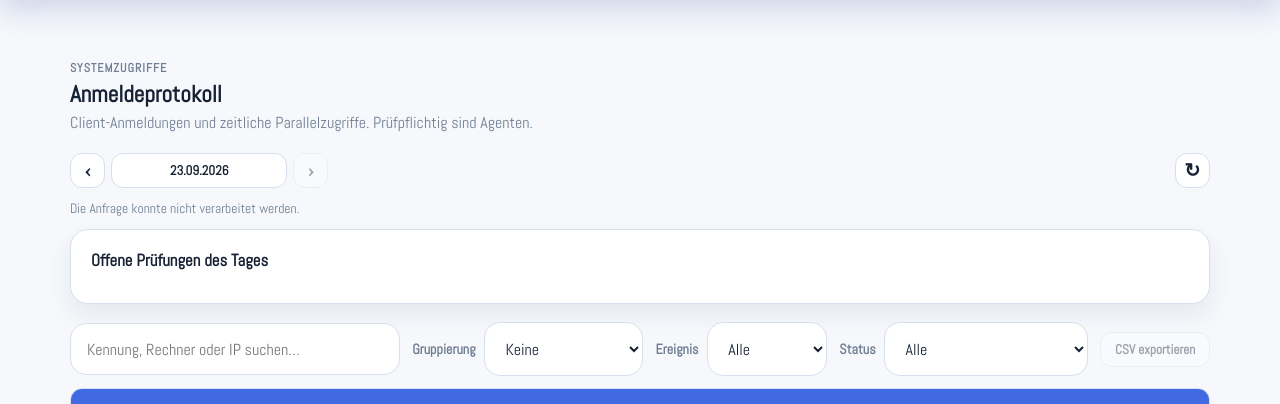
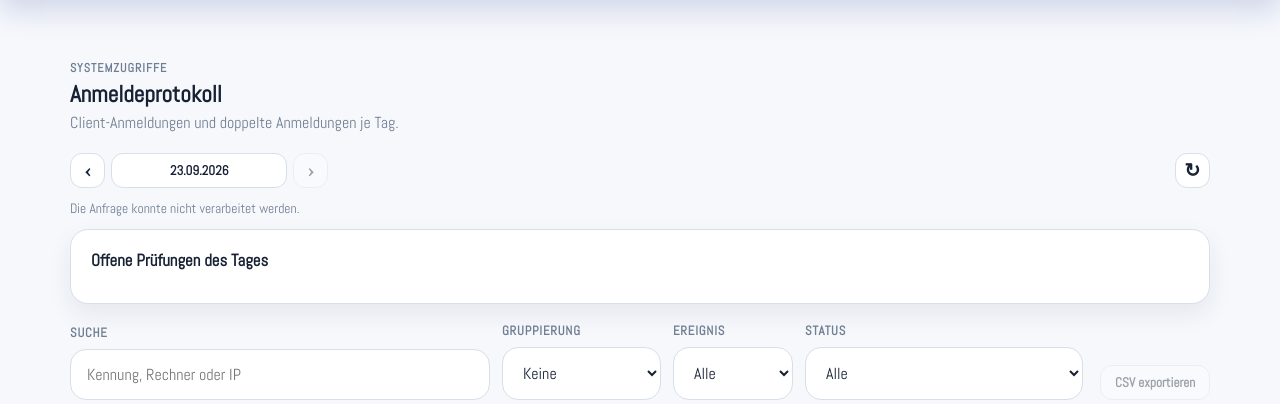
Before and after one commit to tgiabel/iam-system, a Python web app: template app/templates/reports/logon_log.html in a window 1280 px wide. Shown: the part 88-492 px from the top of the page. Run offline with Jinja, Linux system fonts and the light colour scheme; the template is opened without the code that fills it: most values are stand-ins (such as "Sample title", 1, 10 or a date in 2020).

Commit message:
fix(logon-log): Beschriftungen kuerzen und Spaltenfolge angleichen
Die Badges benennen jetzt den Befund selbst statt der Prueflogik, der Status
steht in der Ereignistabelle hinten wie in den IVR-Reports, und die
Filterleiste sitzt buendig auf der Grundlinie.

Co-Authored-By: Claude Opus 5 <noreply@anthropic.com>

```diff
--- a/app/routes/logon_log.py
+++ b/app/routes/logon_log.py
@@ -84,7 +84,6 @@ async def save_review(request: Request, user_id: int, day: str, authz=Depends(re
 
 @router.get("/export")
 async def export(request: Request, authz=Depends(require_login)):
-    # Der Tagesexport ist klein; findings/all laufen ueber einen Zeitraum.
     if request.query_params.get("scope", "day") == "day":
         return await forward(request, authz, "GET", "/export")
     return await forward(request, authz, "GET", "/export", NAMES, timeout=LOGON_LOG_RANGE_TIMEOUT_SECONDS)
--- a/app/static/css/logon_log.css
+++ b/app/static/css/logon_log.css
@@ -1,7 +1,3 @@
-/* Anmeldeprotokoll: Seitenrahmen, Buttons und Tabelle folgen den IVR-Reports
-   (ivr_report.css / ivr_call_details.css); Farben nur ueber Theme-Tokens,
-   Flaechen deckend. */
-
 .ll-page {
     width: 100%;
     max-width: 1500px;
@@ -19,18 +15,6 @@
     margin-bottom: 1.25rem;
 }
 
-.ll-note {
-    max-width: 31rem;
-    margin: 0;
-    padding: 0.75rem 1rem;
-    border: 1px solid var(--ui-border);
-    border-radius: var(--ui-radius-sm);
-    background: var(--ui-surface-card);
-    color: var(--ui-text-muted);
-    font-size: 0.88rem;
-}
-
-.ll-note:empty,
 .ll-status:empty,
 .ll-chip:empty {
     display: none;
@@ -94,6 +78,7 @@
 
 .ll-filterbar {
     flex-wrap: wrap;
+    align-items: flex-end;
     gap: 12px;
     margin-bottom: 12px;
 }
@@ -103,22 +88,14 @@
     max-width: 420px;
 }
 
-.ll-filter {
+.ll-checkbox {
     display: inline-flex;
     align-items: center;
-    gap: 0.55rem;
-    color: var(--ui-text-muted);
+    gap: 0.45rem;
+    min-height: 2.2rem;
+    color: var(--ui-text);
     font-size: 0.88rem;
-    font-weight: 700;
-}
-
-.ll-filter .ui-input {
-    width: auto;
-}
-
-.ll-checkbox {
     font-weight: 600;
-    color: var(--ui-text);
 }
 
 .ll-filtermeta {
@@ -139,8 +116,7 @@
     white-space: nowrap;
 }
 
-/* Buttons: wie .ivr-report-export-btn / .ivr-report-nav-btn. Die Regel greift
-   auch fuer die vom Skript erzeugten Buttons in Fallkarten und Tabelle. */
+/* Buttons */
 
 .ll-page button,
 .ll-dialog .ui-modal-body button {
@@ -183,7 +159,7 @@
     line-height: 1;
 }
 
-/* Panels: offene Pruefungen und Benutzerauswertung */
+/* Panels */
 
 .ll-panel {
     margin-bottom: 18px;
@@ -289,7 +265,7 @@
     margin-top: 0.18rem;
 }
 
-/* Tabelle: wie .ivr-call-details-table */
+/* Tabelle */
 
 .ll-table-card .table-wrapper,
 .ll-table-wrap {
@@ -341,7 +317,6 @@
     white-space: normal;
 }
 
-/* Aufgeklappte Gruppe: eingebettete Tabelle ohne eigenen Rahmen */
 .ll-group-detail {
     padding: 0 0 0 1.5rem;
 }
@@ -350,12 +325,11 @@
     border-bottom: 0;
 }
 
-/* Dialoge: Optik wie .ui-modal; <dialog> selbst behaelt das native Ein-/Ausblenden */
+/* Dialoge */
 
 .ll-dialog {
     width: min(920px, calc(100vw - 2rem));
     max-height: calc(100vh - 2rem);
-    /* Das globale Reset nullt margin; auto stellt die native Zentrierung wieder her. */
     margin: auto;
     padding: 0;
     border: 1px solid var(--ui-border);
@@ -429,7 +403,6 @@
         flex: 1 1 100%;
     }
 
-    .ll-filter .ui-input,
     .ll-search {
         flex: 1;
         max-width: none;
--- a/app/static/js/reports/logon_log.js
+++ b/app/static/js/reports/logon_log.js
@@ -19,11 +19,11 @@ async function llApi(path, options={}) {
 function llStatusLabels(item) {
     const labels = [];
     if (item.classification === "unresolved") labels.push("? Zuordnung ungeklärt");
-    else if (item.classification === "anomaly") labels.push("△ Auffällig · derzeit keine Prüfpflicht");
-    else labels.push("! Agenten-Finding");
-    const states = {open:"! Offen", reviewed:"✓ Geprüft", changed:"! Erneut prüfen", legacy:"Altbestand · kein digitaler Prüfnachweis", workflow_inactive:"Digitale Prüfung noch gesperrt"};
+    else if (item.classification === "anomaly") labels.push("△ Doppelte Anmeldung · keine Prüfpflicht");
+    else labels.push("! Doppelte Anmeldung");
+    const states = {open:"! Offen", reviewed:"✓ Geprüft", changed:"! Erneut prüfen", legacy:"Altbestand"};
     if (states[item.review_state]) labels.push(states[item.review_state]);
-    if (item.quality) labels.push(item.quality === "confirmed" ? "Zeitlich belegt" : "Verdacht · Sitzungsende angenommen/offen");
+    if (item.quality) labels.push(item.quality === "confirmed" ? "Belegt" : "Sitzungsende angenommen");
     return labels;
 }
 function llBadges(item) {
@@ -53,17 +53,17 @@ function llEventRow(event, cases, showNames=false) {
     if (!status && event.identity_unresolved) status='<span class="ll-badge">? Benutzerzuordnung ungeklärt</span>';
     if(event.data_hint) status+=`<span class="ll-context">${llEscape(event.data_hint)}</span>`;
     const name = showNames && llState.names[event.username] ? `<span class="ll-name">${llEscape(llState.names[event.username])}</span>` : "";
-    return `<tr><td>${status || "—"}</td><td>${llEscape(llDate(event.timestamp))}</td><td>${llEscape(event.username)}${name}</td><td>${llEscape(event.computer)}</td><td>${llEscape(event.ip)}</td><td>${llEscape(event.type)}</td></tr>`;
+    return `<tr><td>${llEscape(llDate(event.timestamp))}</td><td>${llEscape(event.username)}${name}</td><td>${llEscape(event.computer)}</td><td>${llEscape(event.ip)}</td><td>${llEscape(event.type)}</td><td>${status || "—"}</td></tr>`;
 }
 function llCaseCard(item) {
     const canCheck=llDom.llReport.dataset.canCheck==="true";
     const reviewButton=canCheck && item.user_id && (item.classification==="finding" || item.review_version) ?
-        `<button type="button" data-review-user="${item.user_id}" data-review-day="${llEscape(item.day)}">${item.review_state==="reviewed" ? "Prüfung ansehen / korrigieren" : "Finding ansehen / prüfen"}</button>` : "";
+        `<button type="button" data-review-user="${item.user_id}" data-review-day="${llEscape(item.day)}">${item.review_state==="reviewed" ? "Prüfung ansehen" : "Prüfen"}</button>` : "";
     const continuation=item.continuation ? `<p class="ll-context">Fortsetzung: Prüftag ${llEscape(item.day)} <button type="button" data-day="${llEscape(item.day)}">Zum zuständigen Tag</button></p>` : "";
-    return `<article class="ll-case ${item.review_required ? "ll-urgent" : item.review_state==="reviewed" ? "ll-reviewed" : ""}"><div class="ll-case-head"><strong>${llEscape(item.usernames.join(", "))} · ${llEscape(item.day)}</strong>${reviewButton}</div>${llBadges(item)}<p>Genutzte Rechner: ${llEscape(item.computers.join(", "))} · ${item.overlaps.length} Überschneidung(en)</p>${continuation}<details><summary>Überschneidungen anzeigen</summary>${item.overlaps.map(o=>`<p>${llEscape(o.computers.join(" / "))}: ${llEscape(llDate(o.started_at))} – ${llEscape(llDate(o.ended_at))} · ${o.quality==="confirmed" ? "belegt" : "Verdacht"}</p>`).join("")}</details></article>`;
+    return `<article class="ll-case ${item.review_required ? "ll-urgent" : item.review_state==="reviewed" ? "ll-reviewed" : ""}"><div class="ll-case-head"><strong>${llEscape(item.usernames.join(", "))} · ${llEscape(item.day)}</strong>${reviewButton}</div>${llBadges(item)}<p>Genutzte Rechner: ${llEscape(item.computers.join(", "))} · ${item.overlaps.length} Überschneidung(en)</p>${continuation}<details><summary>Überschneidungen anzeigen</summary>${item.overlaps.map(o=>`<p>${llEscape(o.computers.join(" / "))}: ${llEscape(llDate(o.started_at))} – ${llEscape(llDate(o.ended_at))} · ${o.quality==="confirmed" ? "belegt" : "Sitzungsende angenommen"}</p>`).join("")}</details></article>`;
 }
 function llRetainedCards(items) {
-    return (items || []).map(item=>`<article class="ll-case ll-reviewed"><strong>${llEscape(item.usernames.join(", "))} · ${llEscape(item.day)}</strong><p>✓ Gespeicherter Prüfnachweis · aktuell keine zugeordnete Überschneidung. Genutzte Rechner im Prüfstand: ${llEscape(item.computers.join(", "))}</p>${llDom.llReport.dataset.canCheck==="true" ? `<button type="button" data-review-user="${item.user_id}" data-review-day="${item.day}">Prüfnachweis ansehen</button>` : ""}</article>`).join("");
+    return (items || []).map(item=>`<article class="ll-case ll-reviewed"><strong>${llEscape(item.usernames.join(", "))} · ${llEscape(item.day)}</strong><p>✓ Geprüft · Überschneidung nicht mehr zugeordnet · Rechner: ${llEscape(item.computers.join(", "))}</p>${llDom.llReport.dataset.canCheck==="true" ? `<button type="button" data-review-user="${item.user_id}" data-review-day="${item.day}">Prüfnachweis ansehen</button>` : ""}</article>`).join("");
 }
 function llRender() {
     const report=llState.report;
@@ -77,11 +77,11 @@ function llRender() {
     llDom.llRows.innerHTML=field ? visible.map(group=>{
         const key=field+":"+group.key, expanded=llState.expanded.has(key), control="llGroup"+visible.indexOf(group);
         const cases=report.cases.filter(c=>group.events.some(e=>(e.case_keys || []).includes(c.key)));
-        return `<tr><td><button type="button" data-expand="${llEscape(key)}" aria-expanded="${expanded}" aria-controls="${control}">${expanded ? "▾" : "▸"} ${llEscape(group.label)}</button></td><td colspan="5">${group.events.length} Ereignisse ${cases.map(llBadges).join("")}</td></tr>`+
+        return `<tr><td colspan="5"><button type="button" data-expand="${llEscape(key)}" aria-expanded="${expanded}" aria-controls="${control}">${expanded ? "▾" : "▸"} ${llEscape(group.label)}</button> ${group.events.length} Ereignisse</td><td>${cases.map(llBadges).join("") || "—"}</td></tr>`+
             `<tr id="${control}" ${expanded ? "" : "hidden"}><td colspan="6">${expanded ? `<div class="ll-group-detail"><table class="ll-table"><tbody>${group.events.map(e=>llEventRow(e,report.cases,showNames)).join("")}</tbody></table></div>` : ""}</td></tr>`;
     }).join("") : visible.map(e=>llEventRow(e,report.cases,showNames)).join("");
     if (!items.length) llDom.llRows.innerHTML='<tr><td colspan="6">Keine Logeinträge für diese Auswahl.</td></tr>';
-    llDom.llCount.textContent=`${filtered.length} von ${report.event_count} Ereignissen · ${report.case_count} Auffälligkeitsfälle`;
+    llDom.llCount.textContent=`${filtered.length} von ${report.event_count} Ereignissen · ${report.case_count} Auffälligkeiten`;
     llDom.llPageLabel.textContent=`Seite ${llState.page} / ${pages}`;
     llDom.llPagePrev.disabled=llState.page<=1; llDom.llPageNext.disabled=llState.page>=pages;
 }
@@ -98,12 +98,9 @@ async function llLoadDay(day=llDom.llDay.value) {
         if(token!==llState.reportToken) return;
         llState.report=result; llState.page=1; llState.expanded.clear();
         llDom.llDataAsOf.textContent=`Stand ${llDate(result.data_as_of)}${result.ongoing ? " · laufender Tag" : ""}`;
-        llDom.llWorkflowNote.textContent=result.workflow_enabled ? `Digitale Prüfaufgaben seit ${result.introduction_day}. Ältere Fälle sind Altbestand ohne digitalen Prüfnachweis.` : "Digitale Prüfung noch nicht aktiviert. Die Prüfung erfolgt weiterhin im bisherigen Papierverfahren.";
         const open=result.cases.filter(c=>c.review_required && c.day===day);
-        llDom.llOpenCases.innerHTML=open.length ? open.map(llCaseCard).join("") : "<p>Keine offenen digitalen Prüfungen dieses Tages.</p>";
+        llDom.llOpenCases.innerHTML=open.length ? open.map(llCaseCard).join("") : "<p>Keine offenen Prüfungen.</p>";
         llDom.llOtherDays.innerHTML=result.other_open_days.length ? `<p>Offene Prüfungen anderer Tage: ${result.other_open_days.map(d=>`<button type="button" data-day="${d.day}">${d.day} (${d.count})</button>`).join(" ")}</p>` : "";
-        // Cases remain accessible even when their context lies outside today's
-        // raw events (e.g. a session begun yesterday).
         const remaining=result.cases.filter(c=>!open.includes(c));
         if(remaining.length) llDom.llOpenCases.innerHTML+=`<details><summary>Weitere Auffälligkeiten und Prüfstände (${remaining.length})</summary>${remaining.map(llCaseCard).join("")}</details>`;
         llDom.llOpenCases.innerHTML+=llRetainedCards(result.retained_reviews);
@@ -143,21 +140,21 @@ async function llLoadAnalysis(includeLogs=false) {
         if(token!==llState.analysisToken) return;
         llState.analysis=result;llState.analysisPage=1;
         llDom.llAnalysisTitle.textContent=`${target.name} · ${target.start} bis ${target.end}`;
-        llDom.llAnalysisStatus.textContent=`${result.case_count} Auffälligkeitsfälle · ${result.event_count} Benutzerlogs · Stand ${llDate(result.data_as_of)}`;
+        llDom.llAnalysisStatus.textContent=`${result.case_count} Auffälligkeiten · ${result.event_count} Benutzerlogs · Stand ${llDate(result.data_as_of)}`;
         llRenderAnalysis();
     } catch(error) { if(token===llState.analysisToken) llDom.llAnalysisStatus.textContent=error.message; }
 }
 function llRenderAnalysis() {
     const result=llState.analysis;
     if(!result) return;
-    llDom.llAnalysisCases.innerHTML=result.cases.length ? result.cases.map(llCaseCard).join("") : "<p>Keine Parallelauffälligkeiten im Zeitraum.</p>";
+    llDom.llAnalysisCases.innerHTML=result.cases.length ? result.cases.map(llCaseCard).join("") : "<p>Keine Auffälligkeiten im Zeitraum.</p>";
     llDom.llAnalysisCases.innerHTML+=llRetainedCards(result.retained_reviews);
     llDom.llLoadAll.disabled=result.logs_loaded;
     if (!result.logs_loaded) { llDom.llAnalysisLogs.innerHTML=""; return; }
     const pages=Math.max(1,Math.ceil(result.events.length/LL_PAGE_SIZE));
     llState.analysisPage=Math.max(1,Math.min(llState.analysisPage,pages));
     const visible=result.events.slice((llState.analysisPage-1)*LL_PAGE_SIZE,llState.analysisPage*LL_PAGE_SIZE);
-    llDom.llAnalysisLogs.innerHTML=`<div class="ll-table-wrap"><table class="ll-table"><thead><tr><th>Status</th><th>Zeitstempel</th><th>y-User</th><th>Rechnername</th><th>IP</th><th>Ereignis</th></tr></thead><tbody>${visible.map(e=>llEventRow(e,result.cases)).join("") || '<tr><td colspan="6">Keine Logs vorhanden.</td></tr>'}</tbody></table></div><div class="ll-toolbar"><button type="button" data-analysis-page="-1" ${llState.analysisPage<=1?"disabled":""}>Vorherige Seite</button><span>Seite ${llState.analysisPage} / ${pages}</span><button type="button" data-analysis-page="1" ${llState.analysisPage>=pages?"disabled":""}>Nächste Seite</button></div>`;
+    llDom.llAnalysisLogs.innerHTML=`<div class="ll-table-wrap"><table class="ll-table"><thead><tr><th>Zeitstempel</th><th>y-User</th><th>Rechnername</th><th>IP</th><th>Ereignis</th><th>Details / Status</th></tr></thead><tbody>${visible.map(e=>llEventRow(e,result.cases)).join("") || '<tr><td colspan="6">Keine Logs vorhanden.</td></tr>'}</tbody></table></div><div class="ll-toolbar"><button type="button" data-analysis-page="-1" ${llState.analysisPage<=1?"disabled":""}>Vorherige Seite</button><span>Seite ${llState.analysisPage} / ${pages}</span><button type="button" data-analysis-page="1" ${llState.analysisPage>=pages?"disabled":""}>Nächste Seite</button></div>`;
 }
 async function llOpenReview(userId,day) {
     const token=++llState.reviewToken;
@@ -172,13 +169,13 @@ async function llOpenReview(userId,day) {
         const item=result.case;
         llState.review={...result,userId,day};
         llDom.llReviewSummary.innerHTML=`<p><strong>Name:</strong> ${llEscape(result.name || "Nicht zugeordnet")}</p><p><strong>y-User:</strong> ${llEscape(item?.usernames.join(", ") || result.history[0]?.snapshot?.usernames.join(", ") || "")}</p><p><strong>Genutzte Rechner:</strong> ${llEscape(item?.computers.join(", ") || result.history[0]?.snapshot?.computers.join(", ") || "")}</p><p>Prüftag ${llEscape(day)}</p>`;
-        if(item) llDom.llReviewEvidence.innerHTML=llCaseCard({...item,user_id:null})+`<details><summary>Beteiligte Rohereignisse einschließlich Zeitraumkontext</summary><div class="ll-table-wrap"><table class="ll-table"><tbody>${item.events.map(e=>llEventRow(e,[])).join("")}</tbody></table></div></details>`;
+        if(item) llDom.llReviewEvidence.innerHTML=llCaseCard({...item,user_id:null})+`<details><summary>Beteiligte Ereignisse</summary><div class="ll-table-wrap"><table class="ll-table"><tbody>${item.events.map(e=>llEventRow(e,[])).join("")}</tbody></table></div></details>`;
         const prior=result.history[0];
         llDom.llCause.value=prior?.cause || "";llDom.llMeasures.value=prior?.measures || "";
         llDom.llReasonLabel.hidden=!prior;llDom.llReason.required=!!prior;
         const canSave=result.workflow_enabled && item && !["legacy","not_required"].includes(item.review_state) && (item.classification==="finding" || item.review_version);
         llDom.llReviewSave.disabled=!canSave;
-        llDom.llReviewStatus.textContent=canSave ? (prior ? "Änderungsgrund für eine neue Prüfversion erforderlich." : "Ursache ist Pflicht; Maßnahmen sind optional.") : "Dieser Prüfstand kann derzeit nur eingesehen werden.";
+        llDom.llReviewStatus.textContent="";
         llDom.llReviewHistory.innerHTML=result.history.length ? `<h3>Prüfhistorie</h3>${result.history.map(v=>`<details><summary>Version ${v.version} · ${llEscape(v.reviewer_name)} · ${llEscape(llDate(v.reviewed_at))}</summary><p>Name zum Prüfzeitpunkt: ${llEscape(v.snapshot.name)}</p><p><strong>Ursache:</strong> ${llEscape(v.cause)}</p><p><strong>Maßnahmen:</strong> ${llEscape(v.measures || "Keine")}</p><p><strong>Änderungsgrund:</strong> ${llEscape(v.change_reason || "Erstprüfung")}</p><details><summary>Gespeicherte Belege und Regeln</summary><pre>${llEscape(JSON.stringify(v.snapshot,null,2))}</pre></details></details>`).join("")}` : "";
     } catch(error) { if(token===llState.reviewToken) llDom.llReviewStatus.textContent=error.message; }
 }
@@ -194,7 +191,7 @@ async function llSaveReview(event) {
         llDom.llReviewDialog.close();
         await llLoadDay();
         if(llState.analysis) await llLoadAnalysis(llState.analysis.logs_loaded);
-    } catch(error) { llDom.llReviewStatus.textContent=error.message+" Ihre Eingaben bleiben erhalten. Bei geändertem Prüfstand schließen und erneut öffnen.";llDom.llReviewSave.disabled=false; }
+    } catch(error) { llDom.llReviewStatus.textContent=error.message;llDom.llReviewSave.disabled=false; }
 }
 async function llExport(scope) {
     const filters=scope==="day" ? llFilters() : {search:"",type:"",status:""};
@@ -204,8 +201,7 @@ async function llExport(scope) {
         const t=llState.analysisTarget;if(!t) return;
         params.set("user_id",t.user_id);params.set("start",t.start);params.set("end",t.end);
     }
-    const filterText=[filters.search&&`Suche „${filters.search}“`,filters.type,filters.status].filter(Boolean).join(", ");
-    llDom.llExportNotice.textContent=`CSV: ${scope==="findings" ? "beteiligte Auffälligkeitslogs einschließlich erforderlichem Kontext außerhalb des Zeitraums" : scope==="all" ? "alle Benutzerlogs im Zeitraum" : "alle gefilterten Tageslogs"}; ${filterText || "keine zusätzlichen Filter"}. Alle Seiten, chronologisch und ohne Klartextnamen.`;
+    llDom.llExportNotice.textContent="";
     try {
         const response=await fetch(LL_BASE+"/export?"+params,{cache:"no-store"});
         if(!response.ok) { let p;try {p=await response.json();}catch(_){} throw new Error(llErrorText(p)); }
--- a/app/templates/reports/logon_log.html
+++ b/app/templates/reports/logon_log.html
@@ -22,9 +22,8 @@
         <div class="ui-section-heading">
             <p class="ui-section-kicker">Systemzugriffe</p>
             <h1 class="ui-section-title">Anmeldeprotokoll</h1>
-            <p class="ui-section-copy">Client-Anmeldungen und zeitliche Parallelzugriffe. Prüfpflichtig sind Agenten.</p>
+            <p class="ui-section-copy">Client-Anmeldungen und doppelte Anmeldungen je Tag.</p>
         </div>
-        <p id="llWorkflowNote" class="ll-note"></p>
     </div>
 
     <div class="ll-toolbar" aria-label="Reporttag">
@@ -50,8 +49,10 @@
     </section>
 
     <div class="ll-filterbar" aria-label="Tabellenfilter">
-        <input type="search" id="llSearch" class="ui-input ll-search" placeholder="Kennung, Rechner oder IP suchen…" autocomplete="off" aria-label="Logs durchsuchen">
-        <label class="ll-filter">Gruppierung
+        <label class="ui-field-group ll-filter ll-search"><span class="ui-field-label">Suche</span>
+            <input type="search" id="llSearch" class="ui-input" placeholder="Kennung, Rechner oder IP" autocomplete="off">
+        </label>
+        <label class="ui-field-group ll-filter"><span class="ui-field-label">Gruppierung</span>
             <select id="llGroup" class="ui-input">
                 <option value="">Keine</option>
                 <option value="computer">Rechnername</option>
@@ -59,18 +60,18 @@
                 <option value="username">Benutzerkennung</option>
             </select>
         </label>
-        <label class="ll-filter">Ereignis
+        <label class="ui-field-group ll-filter"><span class="ui-field-label">Ereignis</span>
             <select id="llType" class="ui-input">
                 <option value="">Alle</option>
                 <option>Anmeldung</option>
                 <option>Abmeldung</option>
             </select>
         </label>
-        <label class="ll-filter">Status
+        <label class="ui-field-group ll-filter"><span class="ui-field-label">Status</span>
             <select id="llFilter" class="ui-input">
                 <option value="">Alle</option>
-                <option value="finding">Agenten-Findings</option>
-                <option value="anomaly">Auffällig ohne Prüfpflicht</option>
+                <option value="finding">Doppelte Anmeldung</option>
+                <option value="anomaly">Doppelte Anmeldung ohne Prüfpflicht</option>
                 <option value="unresolved">Zuordnung ungeklärt</option>
                 <option value="open">Offen</option>
                 <option value="reviewed">Geprüft</option>
@@ -78,7 +79,7 @@
                 <option value="legacy">Altbestand</option>
             </select>
         </label>
-        {% if 'SOFA-FN-LL' in authz.permissions %}<label class="ll-filter ll-checkbox"><input type="checkbox" id="llNames"> Klartextnamen nachladen</label>{% endif %}
+        {% if 'SOFA-FN-LL' in authz.permissions %}<label class="ll-checkbox"><input type="checkbox" id="llNames"> Klartextnamen nachladen</label>{% endif %}
         <div class="ll-filtermeta">
             <span id="llCount" class="ui-chip ui-chip-neutral ll-chip" role="status"></span>
             <button type="button" id="llExport" class="ll-btn" disabled>CSV exportieren</button>
@@ -91,12 +92,12 @@
             <table class="ll-table">
                 <thead>
                     <tr>
-                        <th>Details / Status</th>
                         <th>Zeitstempel</th>
                         <th>y-User</th>
                         <th>Rechnername</th>
                         <th>IP</th>
                         <th>Ereignis</th>
+                        <th>Details / Status</th>
                     </tr>
                 </thead>
                 <tbody id="llRows"></tbody>
@@ -118,7 +119,7 @@
         <p id="llAnalysisStatus" class="ll-status" role="status" aria-live="polite"></p>
         <div class="ll-toolbar-meta">
             <button type="button" id="llLoadAll" class="ll-btn">Alle Logs laden</button>
-            <button type="button" id="llExportFindings" class="ll-btn">Finding-Logs als CSV</button>
+            <button type="button" id="llExportFindings" class="ll-btn">Auffälligkeiten als CSV</button>
             <button type="button" id="llExportAll" class="ll-btn">Alle Benutzerlogs als CSV</button>
         </div>
         <div id="llAnalysisCases"></div>
@@ -163,7 +164,7 @@
         <div class="ui-modal-header">
             <div class="ui-section-heading">
                 <p class="ui-section-kicker">Anmeldeprotokoll</p>
-                <h2 id="llReviewTitle" class="ui-section-title ll-dialog-title">Finding prüfen</h2>
+                <h2 id="llReviewTitle" class="ui-section-title ll-dialog-title">Doppelte Anmeldung prüfen</h2>
             </div>
         </div>
         <div class="ui-modal-body">
```
Also changed, not shown: tests/logon_log_checks.js (+1 -1 lines), tests/test_logon_log.py (+0 -1 lines).
